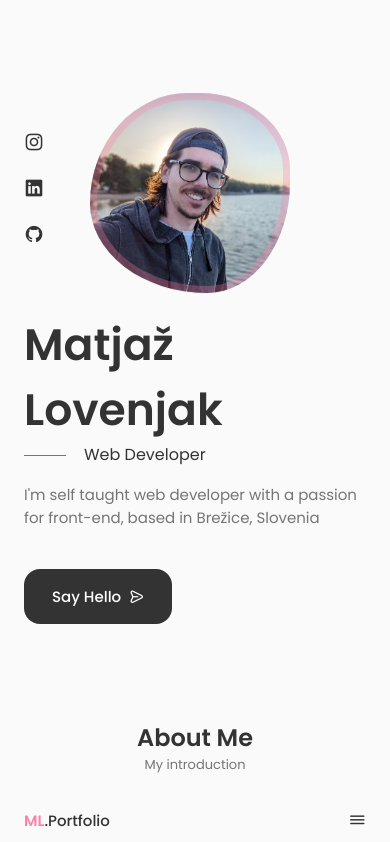
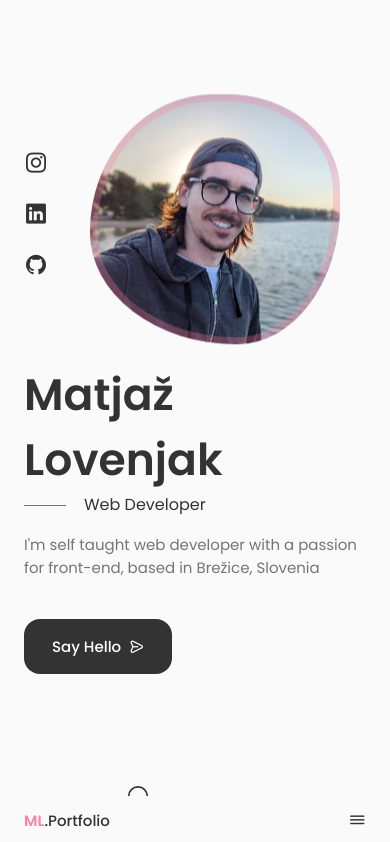
Before and after one commit to rubuz/ML-PORTFOLIO, a React (Vite) app: page / in a window 390 px wide. Shown: the top 842 px of the page. Built offline with nearby package versions, Linux system fonts and the light colour scheme.

Commit message:
bug fixes

```diff
--- a/src/components/home/home.css
+++ b/src/components/home/home.css
@@ -1,3 +1,8 @@
+#home {
+  min-height: 100vh;
+  display: grid;
+}
+
 .home__container {
   row-gap: 7rem;
 }
@@ -16,7 +21,7 @@
 }
 
 .home__social-icon {
-  font-size: 1.25rem;
+  font-size: 1.5rem;
   color: var(--clr-title);
 }
 
@@ -159,8 +164,8 @@
     order: initial;
     justify-self: initial;
     box-shadow: inset 0 0 0 7px rgb(255 130 169 / 30%);
-    width: 200px;
-    height: 200px;
+    width: 250px;
+    height: 250px;
   }
 
   .home__data {
@@ -168,7 +173,7 @@
   }
 
   .home__scroll {
-    display: none;
+    margin: 0 auto;
   }
 }
 
--- a/src/components/projects/Data.js
+++ b/src/components/projects/Data.js
@@ -9,25 +9,30 @@ export const projectsData = [
     id: 1,
     image: Project1,
     title: "ntRoot",
+    url: "https://eloquent-bonbon-b4a5f7.netlify.app",
   },
   {
     id: 2,
     image: Project2,
     title: "Tenzies",
+    url: "https://hilarious-semifreddo-72ccdd.netlify.app",
   },
   {
     id: 3,
     image: Project3,
     title: "Weather app",
+    url: "https://peppy-platypus-d29492.netlify.app/",
   },
   {
     id: 4,
     image: Project4,
     title: "Tip Calculator",
+    url: "https://jade-macaron-5eeb28.netlify.app/",
   },
   {
     id: 5,
     image: Project5,
     title: "TicTacToe",
+    url: "https://inspiring-kelpie-c794ab.netlify.app/",
   },
 ];
--- a/src/components/projects/ProjectItem.jsx
+++ b/src/components/projects/ProjectItem.jsx
@@ -9,7 +9,7 @@ const ProjectItem = ({ item }) => {
         className="project__img"
       />
       <h3 className="project__title">{item.title}</h3>
-      <a href="#" className="project__button">
+      <a href={item.url} className="project__button" target="_blank">
         Demo
         <i class="bx bx-chevron-right project__button-icon"></i>
       </a>
```
Also changed, not shown: src/assets/project3.png, src/assets/project4.png.
